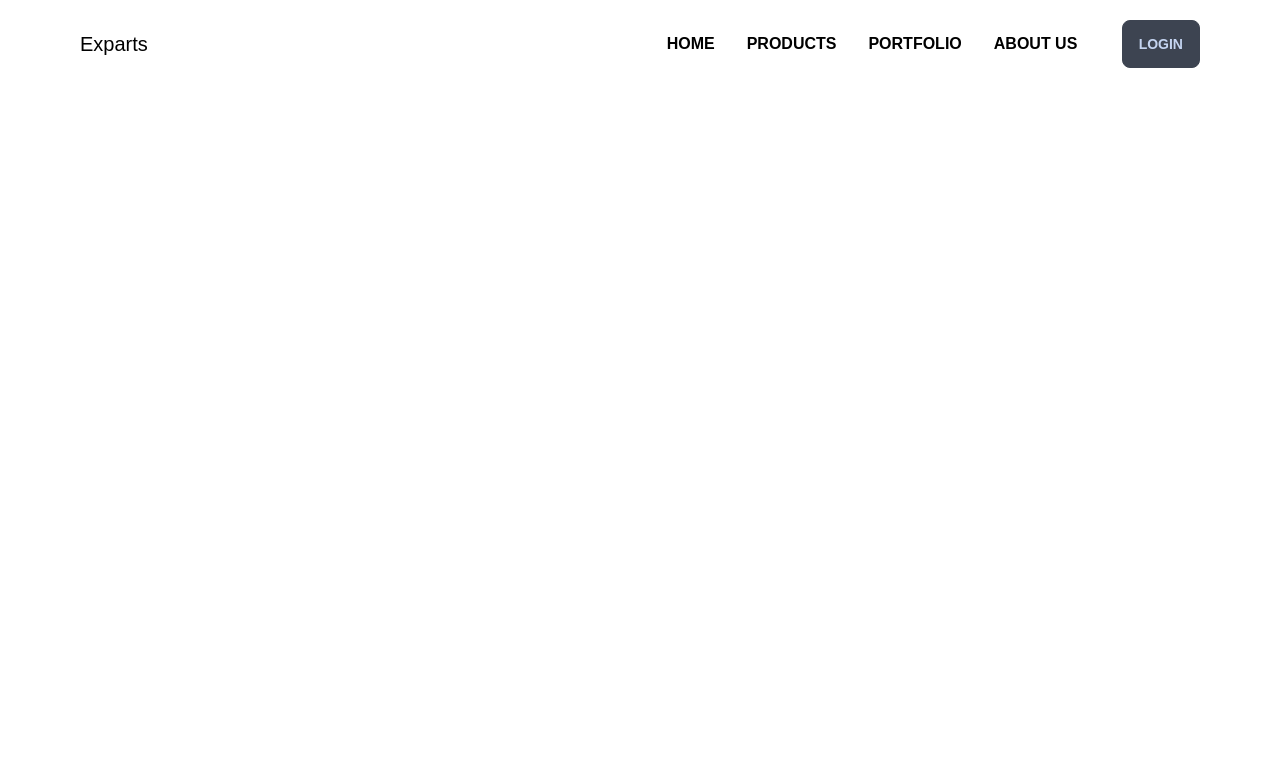
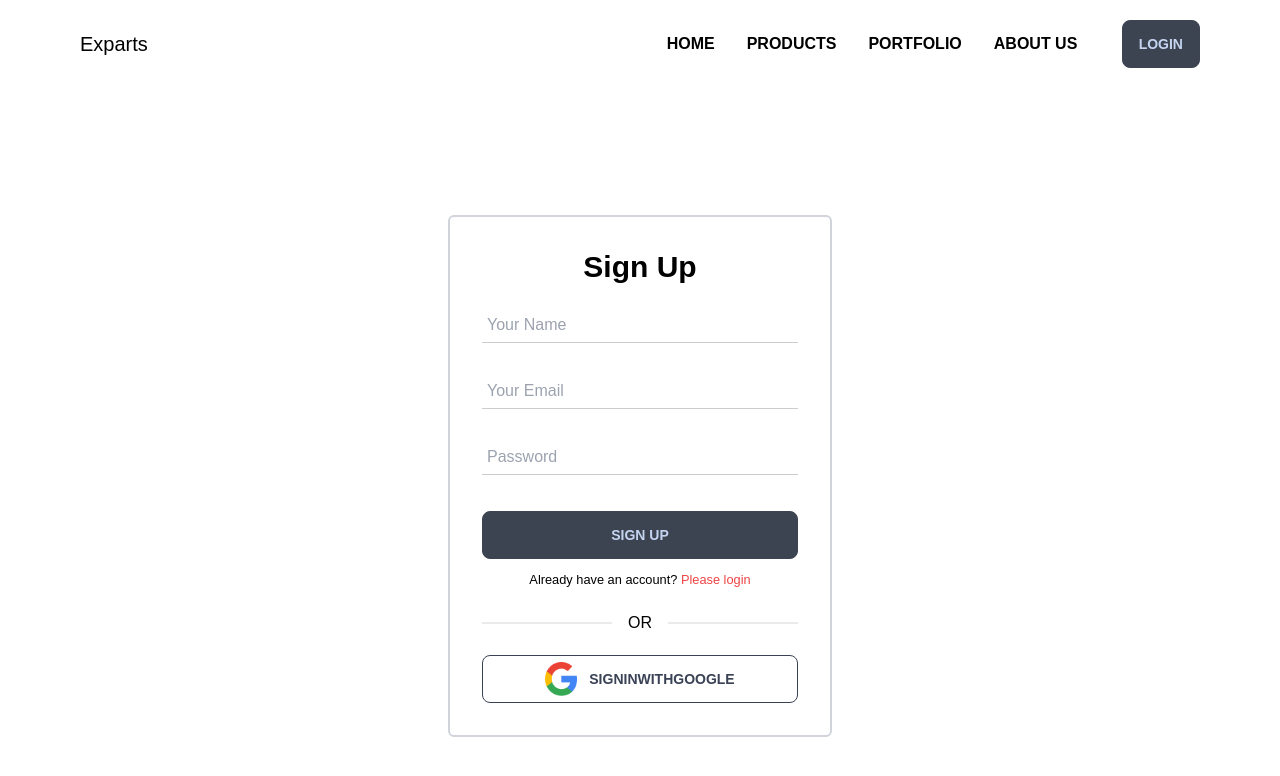
Before and after one commit to najmul009/sharp-industries-client, a React (Create React App) app: page /signup in a window 1280 px wide. Shown: the top 776 px of the page. Built offline with nearby package versions, Linux system fonts and the light colour scheme; no server answers.

Commit message:
signup added

```diff
--- a/src/App.js
+++ b/src/App.js
@@ -5,6 +5,7 @@
 import { Route, Routes } from 'react-router-dom';
 import Products from './Pages/Products/Products';
 import Login from './Pages/Login/Login';
+import SignUp from './Pages/Login/SignUp';
 
 function App() {
   return (
@@ -15,6 +16,7 @@
        <Route path='/order' element={<></>}></Route>
        <Route path='/products' element={<Products></Products>}></Route>
        <Route path='login' element={<Login></Login>}></Route>
+       <Route path='/signup' element={<SignUp></SignUp>}></Route>
      </Routes>
 
     </div>
--- a/src/Pages/Login/Login.js
+++ b/src/Pages/Login/Login.js
@@ -94,7 +94,7 @@
                         {signInError}
                         <input className='btn w-full max-w-xs mt-5' type="submit" value="Login"/>
                     </form>
-                    <p><small>New to Doctors Portal? <Link className='text-primary' to="/signup">Create New Account</Link></small></p>
+                    <p><small>New to Doctors Portal? <Link className='text-red-500' to="/signup">Create New Account</Link></small></p>
                     <div className="divider">OR</div>
 
                     <button onClick={() => signInWithGoogle()} className="btn btn-outline btn-accent w-full max-w-xs">
--- /dev/null
+++ b/src/Pages/Login/SignUp.js
@@ -0,0 +1,132 @@
+import React from 'react';
+import { useAuthState, useCreateUserWithEmailAndPassword, useSignInWithGoogle, useUpdateProfile } from 'react-firebase-hooks/auth';
+import auth from '../../firebase.init';
+import { useForm } from "react-hook-form";
+import Loading from '../Common/Loading';
+import { Link, useNavigate } from 'react-router-dom';
+import google from '../../assets/google.png'
+// import useToken from '../../Hooks/useToken';
+
+const SignUp = () => {
+    const navigate = useNavigate()
+    const [user] = useAuthState(auth);
+    const { register, formState: { errors }, handleSubmit } = useForm();
+    const [signInWithGoogle, gUser, gLoading, gError] = useSignInWithGoogle(auth);
+    const [
+        createUserWithEmailAndPassword,
+        eUser,
+        loading,
+        error,
+    ] = useCreateUserWithEmailAndPassword(auth);
+
+    const [updateProfile, updating, updateError] = useUpdateProfile(auth);
+    // const [token] = useToken(user||gUser||eUser);
+
+    let signInError;
+    if (loading || gLoading || updating) {
+        return <Loading></Loading>
+    }
+    if (error || gError || updateError) {
+        signInError = <p className='text-red-500'><small>{error?.message || gError?.message || updateError.message}</small></p>
+    };
+    if(user||gUser||eUser) {
+        navigate('/appionment')
+    };
+    const onSubmit = async data => {
+        await createUserWithEmailAndPassword(data.email, data.password);
+        await updateProfile({displayName : data.name});
+    };
+    return (
+        <div className='flex  h-screen justify-center items-center '>
+            <div className="card w-96 bg-base-100  text-center rounded-md border-2  border-gray-300">
+                <div className="card-body">
+                    <h2 className='text-center font-bold text-3xl'>Sign Up</h2>
+
+                    <form onSubmit={handleSubmit(onSubmit)}>
+
+                        <div className="form-control w-full max-w-xs">
+
+                            <input
+                                type="text"
+                                placeholder="Your Name"
+                                className="box w-full max-w-xs"
+                                {...register("name", {
+                                    required: {
+                                        value: true,
+                                        message: 'Name is Required'
+                                    },
+                                    minLength: {
+                                        value: 4,
+                                        message: 'Provied a valid Name'
+                                    }
+                                })}
+                            />
+                            <label className="label">
+                                {errors.name?.type === 'required' && <span className="label-text-alt text-red-500">{errors.name.message}</span>}
+                                {errors.name?.type === 'pattern' && <span className="label-text-alt text-red-500">{errors.name.message}</span>}
+
+                            </label>
+                        </div>
+
+                        <div className="form-control w-full max-w-xs">
+
+                            <input
+                                type="email"
+                                placeholder="Your Email"
+                                className="box w-full max-w-xs"
+                                {...register("email", {
+                                    required: {
+                                        value: true,
+                                        message: 'Email is Required'
+                                    },
+                                    pattern: {
+                                        value: /[a-z0-9]+@[a-z]+\.[a-z]{2,3}/,
+                                        message: 'Provied a valid email'
+                                    }
+                                })}
+                            />
+                            <label className="label">
+                                {errors.email?.type === 'required' && <span className="label-text-alt text-red-500">{errors.email.message}</span>}
+                                {errors.email?.type === 'pattern' && <span className="label-text-alt text-red-500">{errors.email.message}</span>}
+
+                            </label>
+                        </div>
+                        <div className="form-control w-full max-w-xs">
+
+                            <input
+                                type="password"
+                                placeholder="Password"
+                                className="box w-full max-w-xs"
+                                {...register("password", {
+                                    required: {
+                                        value: true,
+                                        message: 'Provied Your Password'
+                                    },
+                                    minLength: {
+                                        value: 6,
+                                        message: 'Password Must be 6 characters or longer'
+                                    }
+                                })}
+                            />
+                            <label className="label">
+                                {errors.password?.type === 'required' && <span className="label-text-alt text-red-500">{errors.password.message}</span>}
+                                {errors.password?.type === 'minLength' && <span className="label-text-alt text-red-500">{errors.password.message}</span>}
+
+                            </label>
+                        </div>
+                        {signInError}
+                        <input className='btn w-full max-w-xs mt-5' type="submit" value="Sign Up" />
+                    </form>
+                    <p><small>Already have an account? <Link className='text-red-500' to="/login">Please login</Link></small></p>
+                    <div className="divider">OR</div>
+
+                    <button onClick={() => signInWithGoogle()} className="btn btn-outline btn-accent w-full max-w-xs">
+                    <img className='w-8 mr-3' src={google} alt="" />
+                        SignInWithGoogle</button>
+                </div>
+            </div>
+        </div>
+    );
+};
+
+export default SignUp;
```
